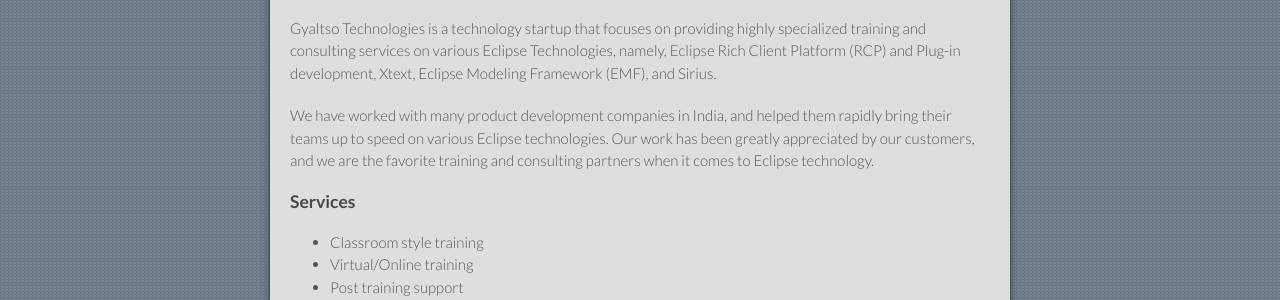
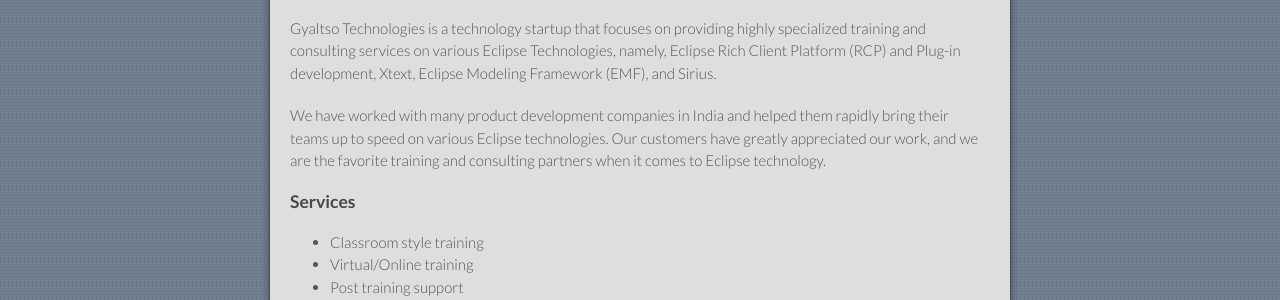
Before and after one commit to gyaltso/gyaltso.github.com, a Jekyll site: the page built from index.md, in a window 1280 px wide. Shown: the part 168-468 px from the top of the page. Built offline with Jekyll 4.4.1, drawn with Linux system fonts in a browser that asks for light colours; our own code applies the rules of GitHub Pages for plain Markdown files.

Commit message:
Minir content changes

```diff
--- a/index.md
+++ b/index.md
@@ -2,7 +2,7 @@
 
 Gyaltso Technologies is a technology startup that focuses on providing highly specialized training and consulting services on various Eclipse Technologies, namely, Eclipse Rich Client Platform (RCP) and Plug-in development, Xtext, Eclipse Modeling Framework (EMF), and Sirius.
 
-We have worked with many product development companies in India, and helped them rapidly bring their teams up to speed on various Eclipse technologies. Our work has been greatly appreciated by our customers, and we are the favorite training and consulting partners when it comes to Eclipse technology.
+We have worked with many product development companies in India and helped them rapidly bring their teams up to speed on various Eclipse technologies. Our customers have greatly appreciated our work, and we are the favorite training and consulting partners when it comes to Eclipse technology.
 
 ### Services
 
```
